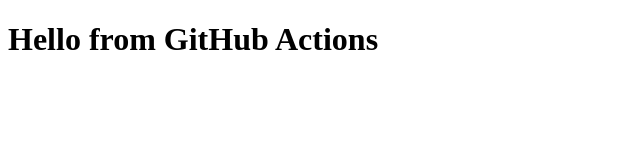
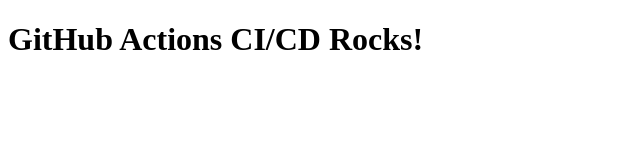
Before and after one commit to gha-training/gha-introduction, a plain HTML site: page javascript/index.html in a window 1280 px wide. Shown: the whole page, without its empty margins (0-640 px from the left). Drawn offline with Linux system fonts and the light colour scheme.

Commit message:
Update index.html

```diff
--- a/javascript/index.html
+++ b/javascript/index.html
@@ -2,6 +2,6 @@
 <html>
 <head><title>Hello World</title></head>
 <body>
-  <h1>Hello from GitHub Actions</h1>
+  <h1>GitHub Actions CI/CD Rocks!</h1>
 </body>
 </html>
```
